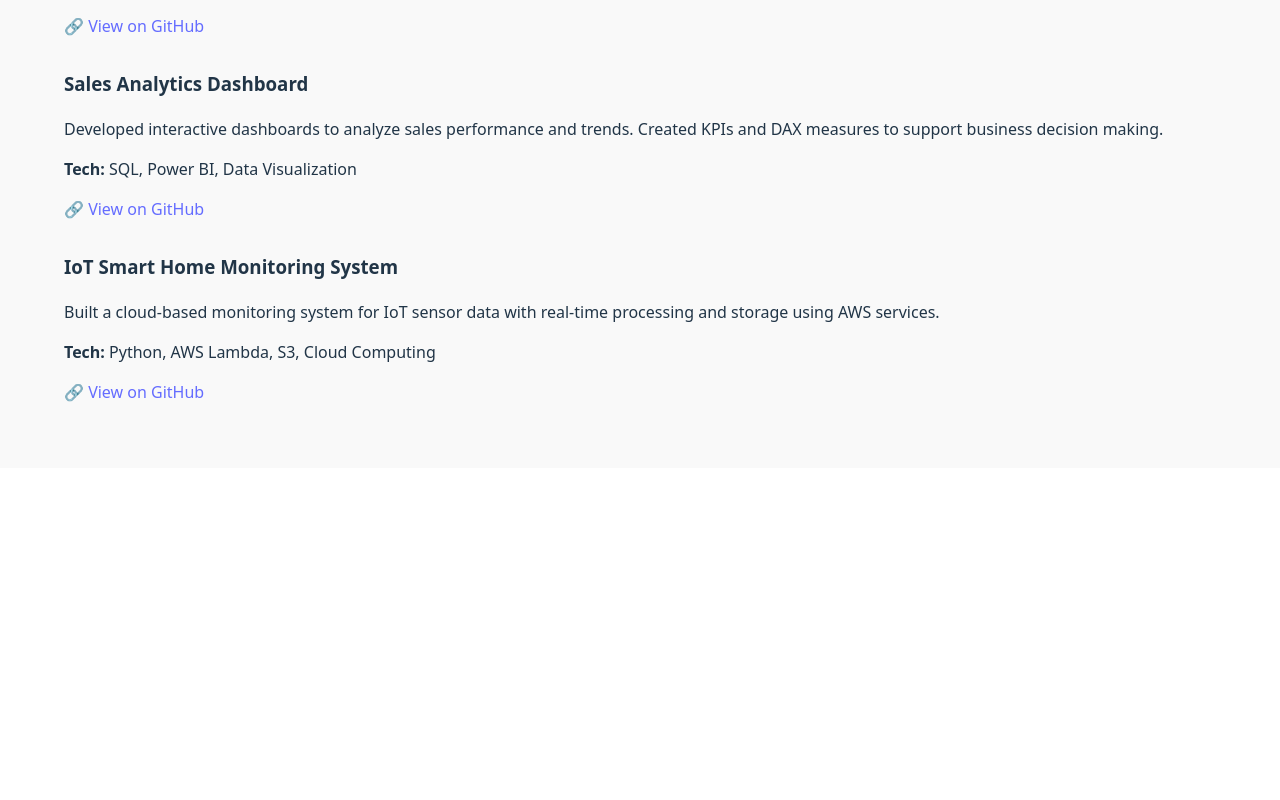
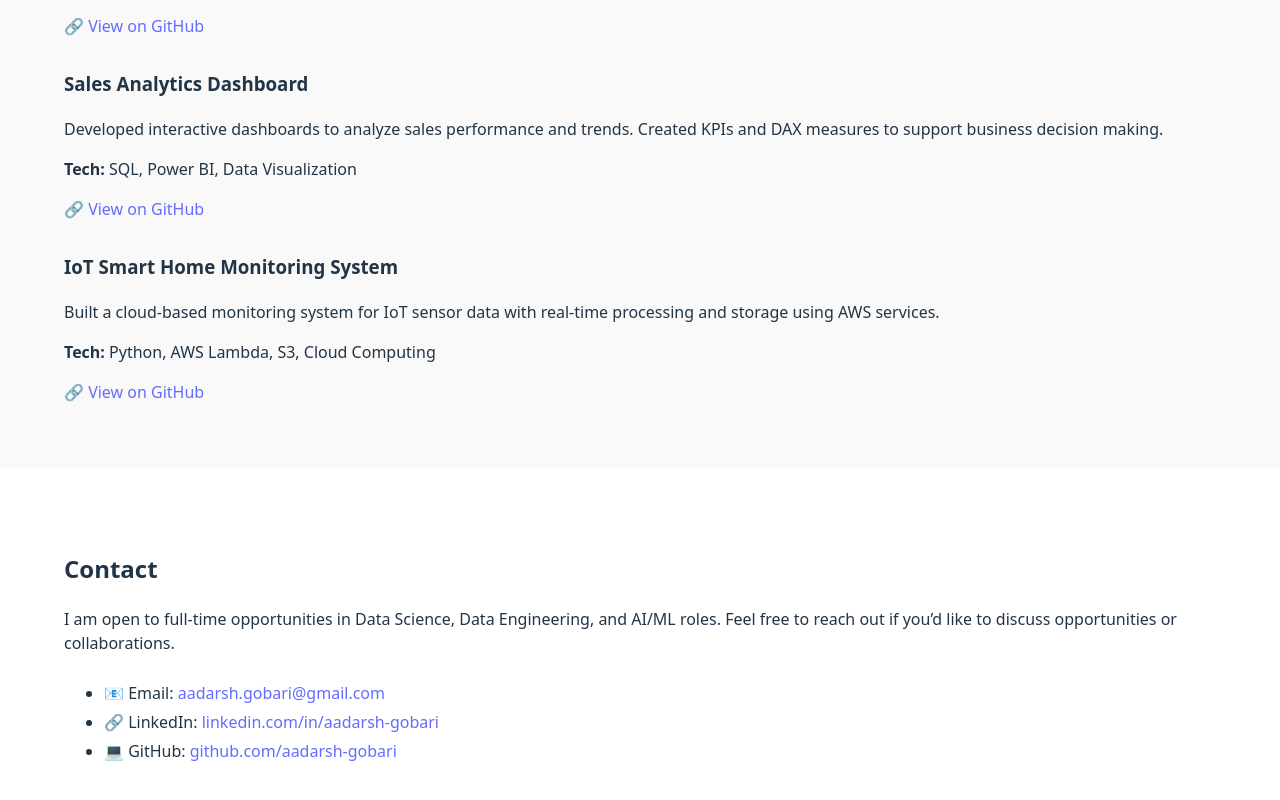
Before and after one commit to aadarsh-gobari/portfolio-website, a React (Vite) app in the folder portfolio-website/: page / in a window 1280 px wide. Shown: the part 1828-2628 px from the top of the page. Before the commit the page ends 2296 px from the top, so only its background shows below. Built offline with nearby package versions, Linux system fonts and the light colour scheme.

Commit message:
Add contact section

```diff
--- a/portfolio-website/src/App.jsx
+++ b/portfolio-website/src/App.jsx
@@ -2,6 +2,7 @@ import Hero from "./sections/Hero";
 import About from "./sections/About";
 import Skills from "./sections/Skills";
 import Projects from "./sections/Projects";
+import Contact from "./sections/Contact";
 
 function App() {
   return (
@@ -10,6 +11,7 @@ function App() {
       <About />
       <Skills />
       <Projects />
+      <Contact />
     </div>
   );
 }
--- a/portfolio-website/src/sections/Contact.jsx
+++ b/portfolio-website/src/sections/Contact.jsx
@@ -0,0 +1,44 @@
+const Contact = () => {
+  return (
+    <section style={{ padding: "4rem" }}>
+      <h2>Contact</h2>
+
+      <p style={{ marginTop: "1rem" }}>
+        I am open to full-time opportunities in Data Science, Data Engineering,
+        and AI/ML roles. Feel free to reach out if you’d like to discuss
+        opportunities or collaborations.
+      </p>
+
+      <ul style={{ marginTop: "1.5rem", lineHeight: "1.8" }}>
+        <li>
+          📧 Email:{" "}
+          <a href="mailto:aadarsh.gobari@gmail.com">
+            aadarsh.gobari@gmail.com
+          </a>
+        </li>
+        <li>
+          🔗 LinkedIn:{" "}
+          <a
+            href="https://www.linkedin.com/in/aadarsh-gobari"
+            target="_blank"
+            rel="noreferrer"
+          >
+            linkedin.com/in/aadarsh-gobari
+          </a>
+        </li>
+        <li>
+          💻 GitHub:{" "}
+          <a
+            href="https://github.com/aadarsh-gobari"
+            target="_blank"
+            rel="noreferrer"
+          >
+            github.com/aadarsh-gobari
+          </a>
+        </li>
+      </ul>
+    </section>
+  );
+};
+
+export default Contact;
```
